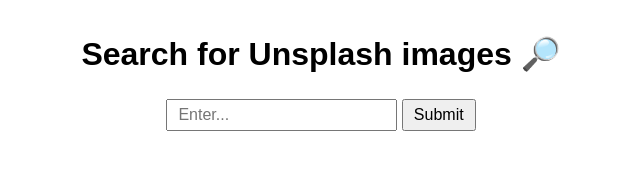
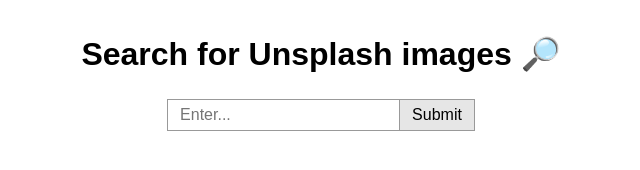
Before and after one commit to rolandjlevy/html-unsplash-search-without-api-keys, a plain HTML site: page index.html in a window 1280 px wide. Shown: the full height of the page, 319-959 px from the left. Drawn offline with Linux system fonts and the light colour scheme.

Commit message:
Improved button

```diff
--- a/style.css
+++ b/style.css
@@ -16,12 +16,19 @@ h2 {
 
 .search input[type="text"],
 .search button {
-  padding: 5px 10px;
+  padding: 6px 12px;
   font-size: 1rem;
+  border: 1px solid #999;
 }
 
-.search button {
+.search > button {
   cursor: pointer;
+  background: #e6e6e6;
+  border-left: none;
+}
+
+.search > button:not(:disabled):hover {
+  background: #f0f0f0;
 }
 
 #app {
```
Also changed, not shown: index.html (+1 -2 lines).
